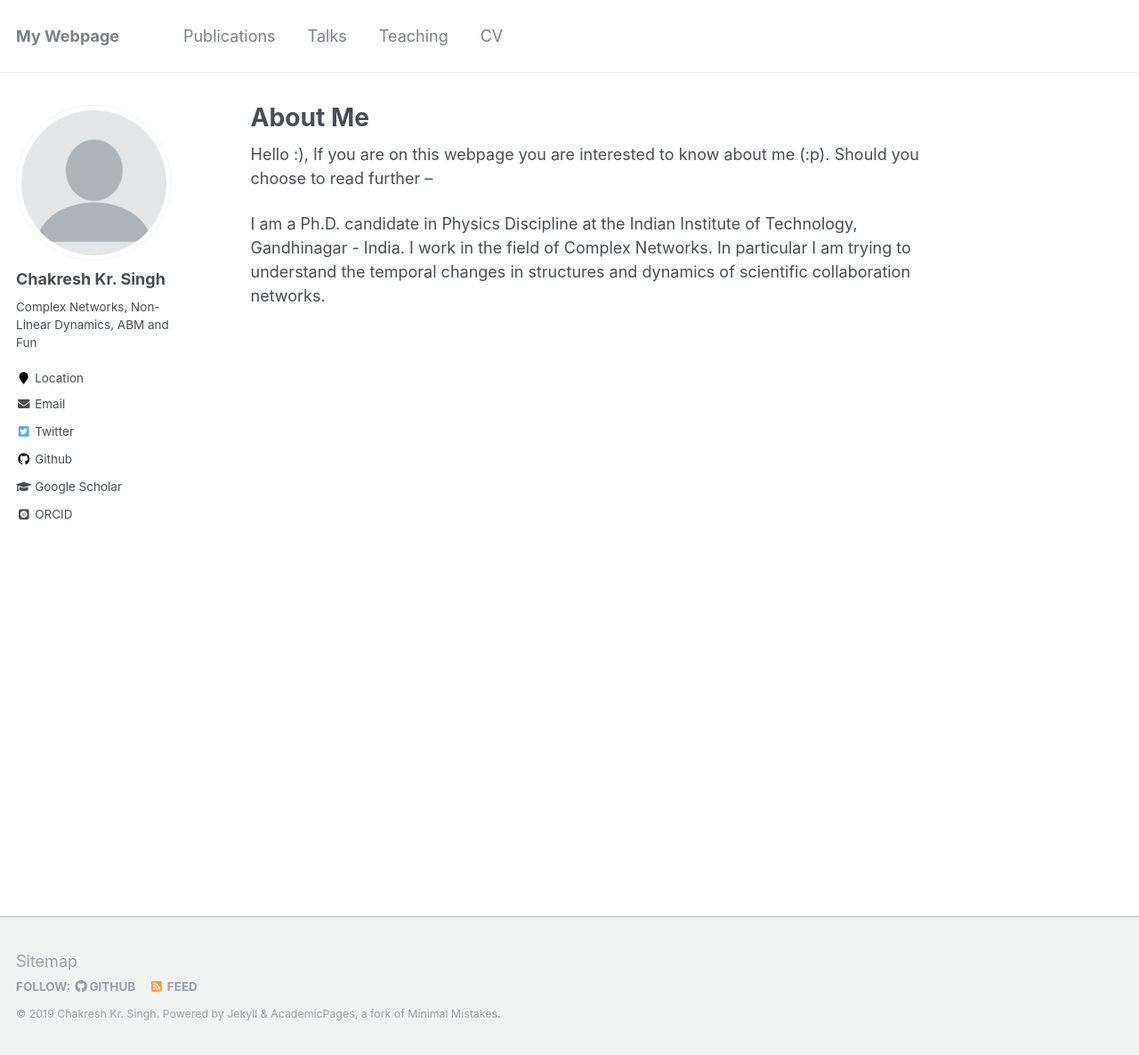
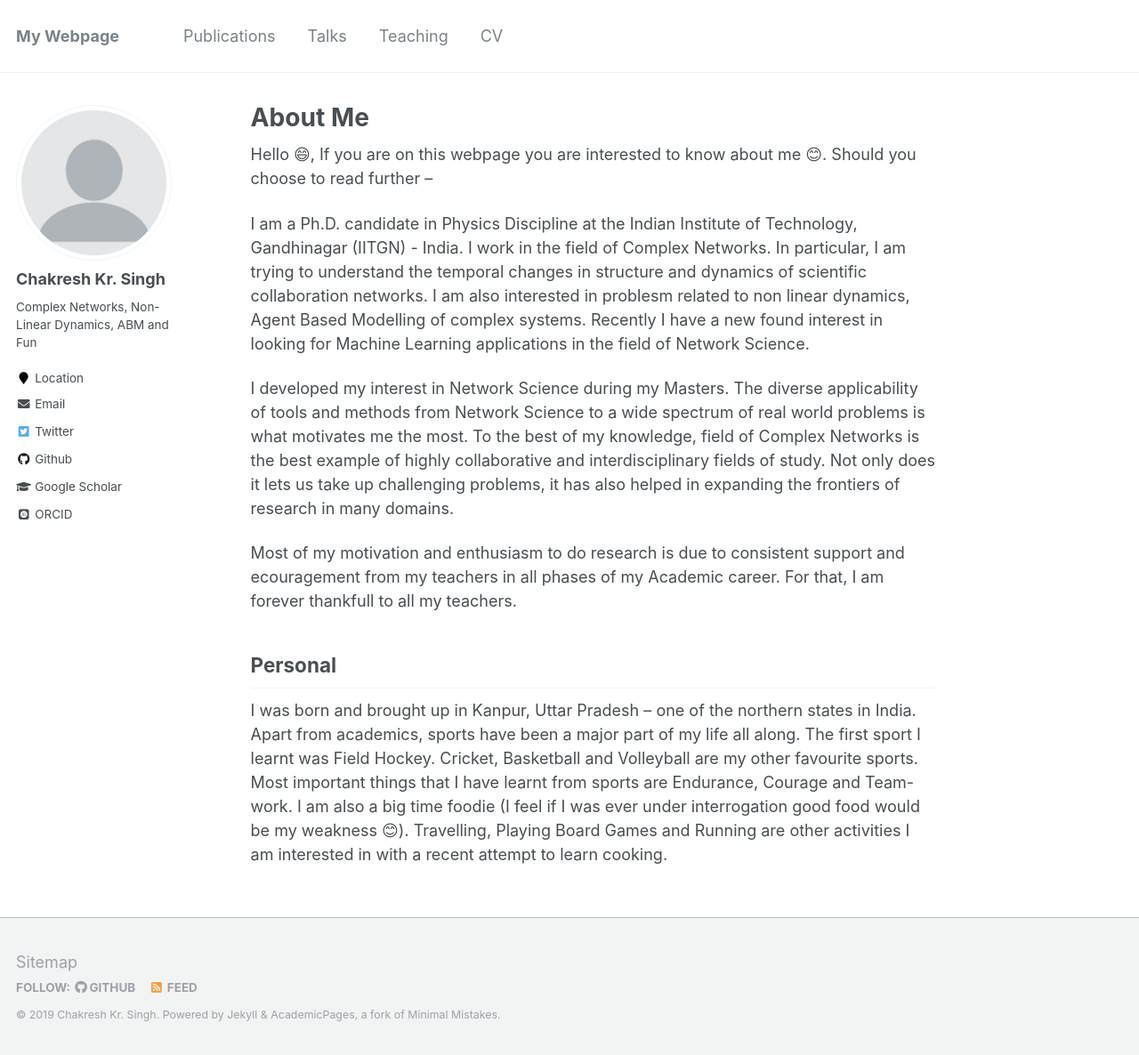
Before and after one commit to ChakreshIITGN/ChakreshIITGN.github.io, a Jekyll site: the page built from _pages/about.md, in a window 1280 px wide and 1186 px high. Shown: the whole window at 89% size. Built offline with Jekyll 4.4.1, drawn with Linux system fonts in a browser that asks for light colours; emoji names are drawn with the system emoji font; some web fonts are replaced.

Commit message:
Update about.md

```diff
--- a/_pages/about.md
+++ b/_pages/about.md
@@ -8,6 +8,14 @@ redirect_from:
   - /about.html
 ---
 
-Hello :), If you are on this webpage you are interested to know about me (:p). Should you choose to read further --
+Hello :smile:, If you are on this webpage you are interested to know about me :blush:. Should you choose to read further --
 
-I am a Ph.D. candidate in Physics Discipline at the Indian Institute of Technology, Gandhinagar - India. I work in the field of Complex Networks. In particular I am trying to understand the temporal changes in structures and dynamics of scientific collaboration networks.
+I am a Ph.D. candidate in Physics Discipline at the Indian Institute of Technology, Gandhinagar (IITGN) - India. I work in the field of Complex Networks. In particular, I am trying to understand the temporal changes in structure and dynamics of scientific collaboration networks. I am also interested in problesm related to non linear dynamics, Agent Based Modelling of complex systems. Recently I have a new found interest in looking for Machine Learning applications in the field of Network Science.
+
+I developed my interest in Network Science during my Masters. The diverse applicability of tools and methods from Network Science to a wide spectrum of real world problems is what motivates me the most. To the best of my knowledge, field of Complex Networks is the best example of highly collaborative and interdisciplinary fields of study. Not only does it lets us take up challenging problems, it has also helped in expanding the frontiers of research in many domains.
+
+Most of my motivation and enthusiasm to do research is due to consistent support and ecouragement from my teachers in all phases of my Academic career. For that, I am forever thankfull to all my teachers.
+
+## Personal
+
+I was born and brought up in Kanpur, Uttar Pradesh -- one of the northern states in India. Apart from academics, sports have been a major part of my life all along. The first sport I learnt was Field Hockey. Cricket, Basketball and Volleyball are my other favourite sports. Most important things that I have learnt from sports are Endurance, Courage and Team-work. I am also a big time foodie (I feel if I was ever under interrogation good food would be my weakness :blush:). Travelling, Playing Board Games and Running are other activities I am interested in with a recent attempt to learn cooking.
```
